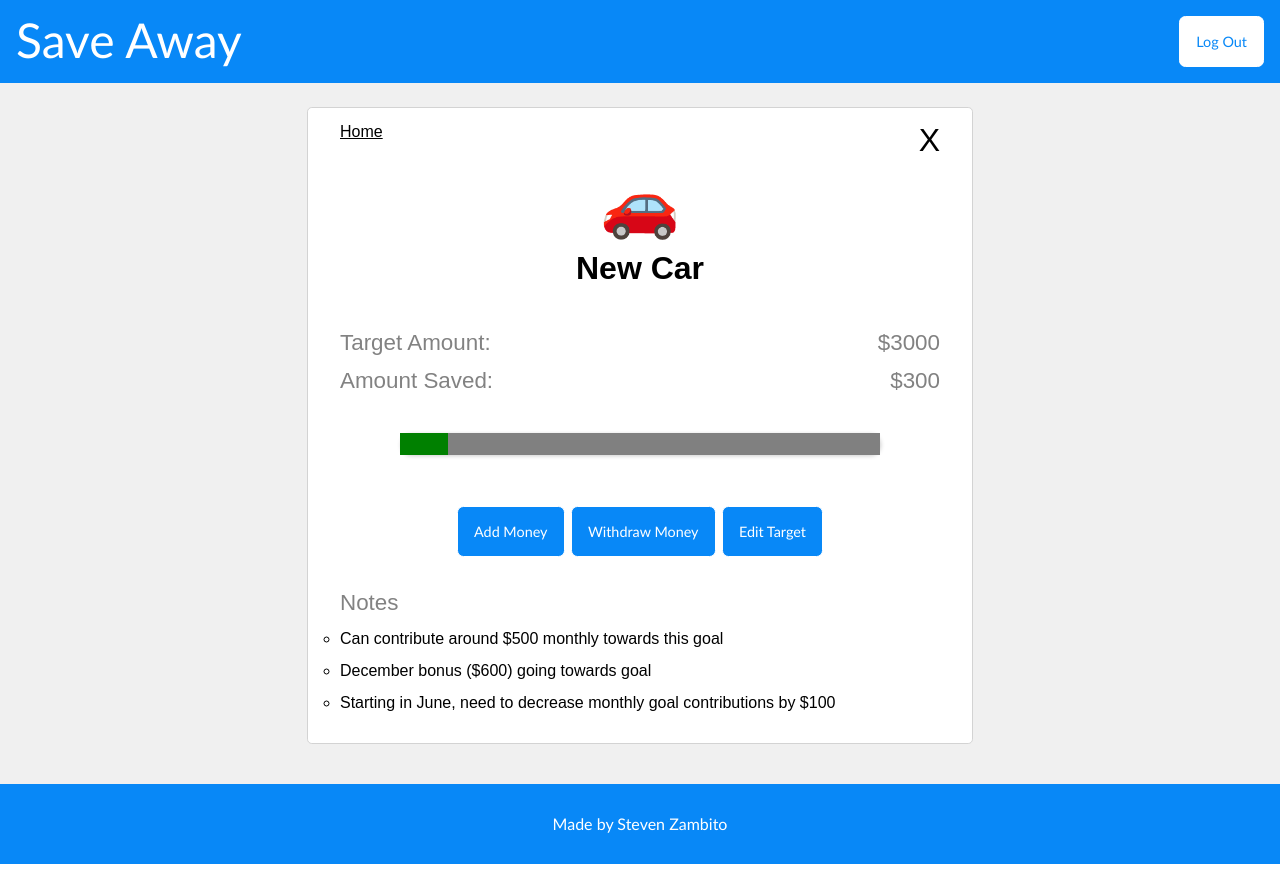
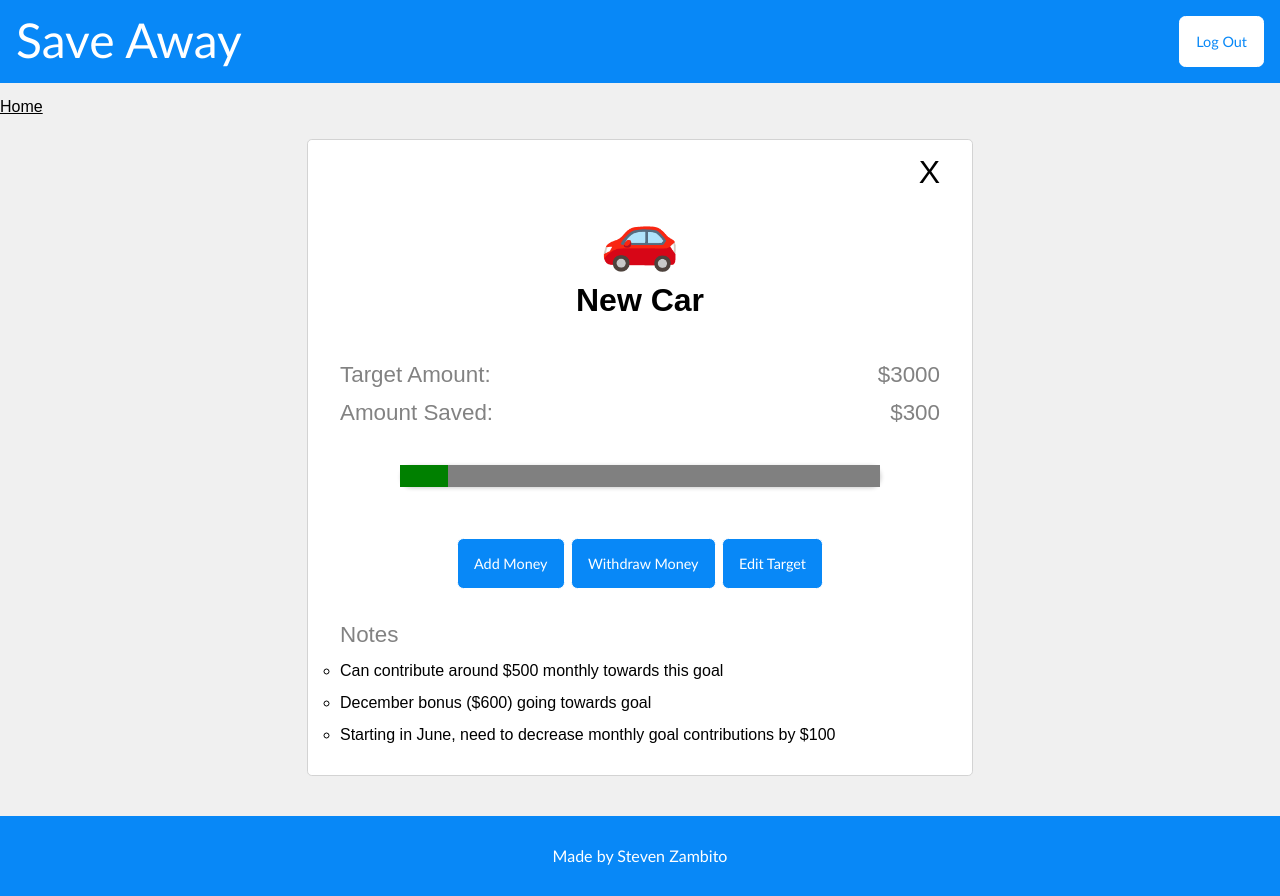
Before and after one commit to StevenZambito/SaveAway, a React (Create React App) app in the folder ClientApp/: page / in a window 1280 px wide. Before the commit the page ends 864 px from the top, so only its background shows below. Built offline with nearby package versions, Linux system fonts and the light colour scheme.

Commit message:
Styled pages

```diff
--- a/ClientApp/src/pages/Checking.jsx
+++ b/ClientApp/src/pages/Checking.jsx
@@ -7,6 +7,10 @@ export function Checking() {
     <>
       <div className={styles.createGoalPage}>
         <Header />
+        <div>
+          <nav>
+            <a href="#/">Home</a>
+          </nav>
           <main className={styles.createGoalContainer}>
             <section className={styles.createGoal}>
               <h1>Checking</h1>
@@ -55,6 +59,8 @@ export function Checking() {
               </form>
             </section>
           </main>
+        </div>
+
         <Footer />
       </div>
     </>
--- a/ClientApp/src/pages/CreateGoal.jsx
+++ b/ClientApp/src/pages/CreateGoal.jsx
@@ -7,6 +7,9 @@ export function CreateGoal() {
     <>
       <div className={styles.createGoalPage}>
         <Header />
+        <nav>
+          <a href="#/">Home</a>
+        </nav>
         <main className={styles.createGoalContainer}>
           <section className={styles.createGoal}>
             <h1>Create a New Goal</h1>
--- a/ClientApp/src/pages/Goal.jsx
+++ b/ClientApp/src/pages/Goal.jsx
@@ -7,10 +7,13 @@ export function Goal() {
     <>
       <div className={styles.goalPage}>
         <Header />
+        <nav>
+          <a href="#/">Home</a>
+        </nav>
+
         <div className={styles.goalBoxContainer}>
           <div className={styles.goalBox}>
             <div className={styles.theX}>
-              <p id={styles.home}>Home</p>
               <p>X</p>
             </div>
             <div className={styles.emoji}>
--- a/ClientApp/src/styles/CreateGoal.module.scss
+++ b/ClientApp/src/styles/CreateGoal.module.scss
@@ -77,3 +77,10 @@
 input:focus {
   outline: none;
 }
+
+nav {
+  margin-top: 1rem;
+  a {
+    color: black;
+  }
+}
--- a/ClientApp/src/styles/Goal.module.scss
+++ b/ClientApp/src/styles/Goal.module.scss
@@ -115,13 +115,16 @@
   text-align: end;
   font-size: 2rem;
   display: flex;
-  justify-content: space-between;
+  justify-content: flex-end;
 
-  #home {
-    font-size: 1rem;
-    text-decoration: underline;
-  }
   p {
     cursor: pointer;
   }
 }
+
+nav {
+  margin-top: 1rem;
+  a {
+    color: black;
+  }
+}
```
Lines whose indentation alone changed are shown as unchanged.
